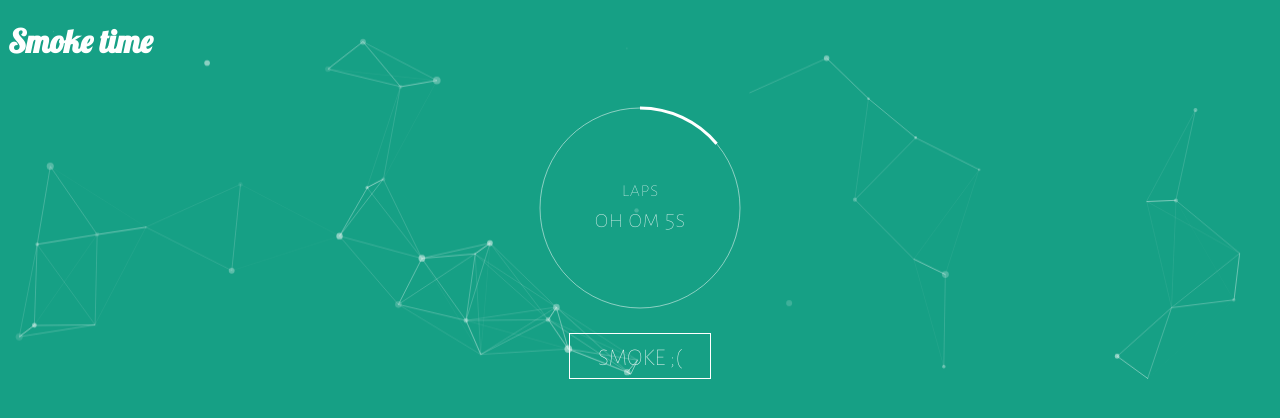
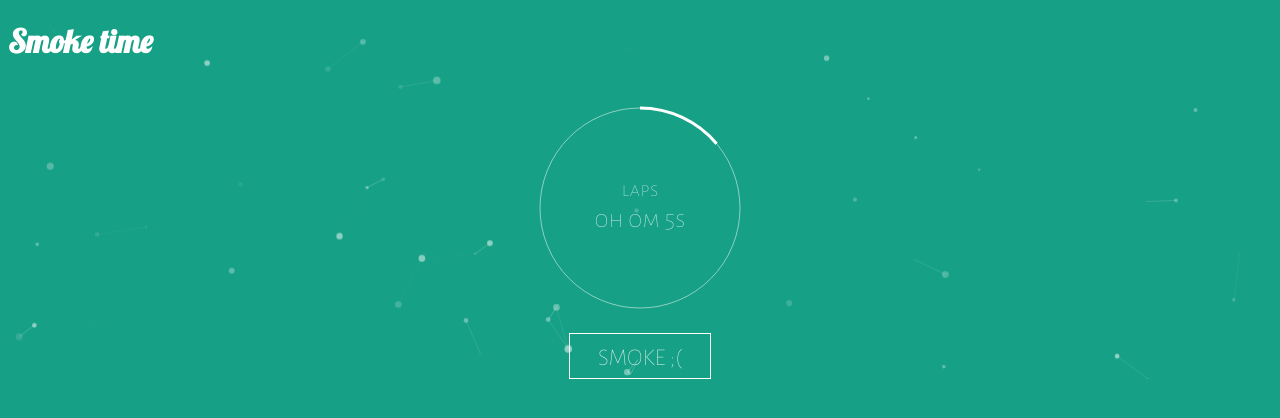
Before and after one commit to Corey-Maler/corey-maler.github.io, a plain HTML site: page webapp/index.html in a window 1280 px wide. Drawn offline with Linux system fonts and the light colour scheme.

Commit message:
style improve

```diff
--- a/webapp/index.html
+++ b/webapp/index.html
@@ -201,7 +201,7 @@ particlesJS('particles-js', {
       enable_auto: true,
       distance: 200,
       color: '#fff',
-      opacity: 0.6,
+      opacity: 0.3,
       width: 1,
       condensed_mode: {
         enable: false,
@@ -214,6 +214,9 @@ particlesJS('particles-js', {
       speed: 1
     }
   },
+  interactivity: {
+    enable: false
+  },
   retina_detect: true
 });
 
```
